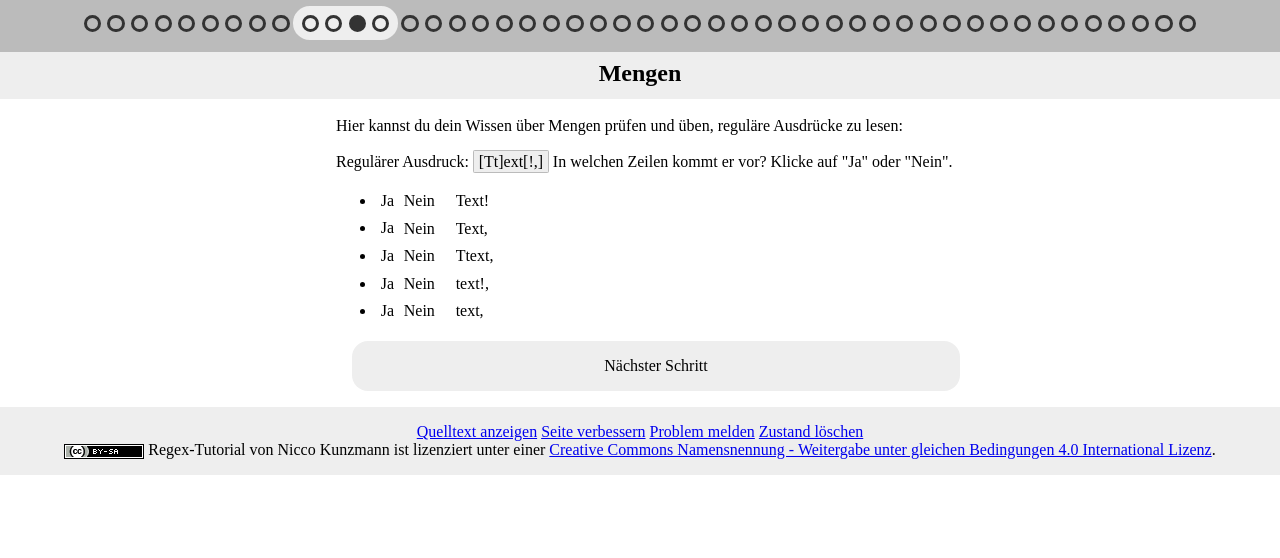
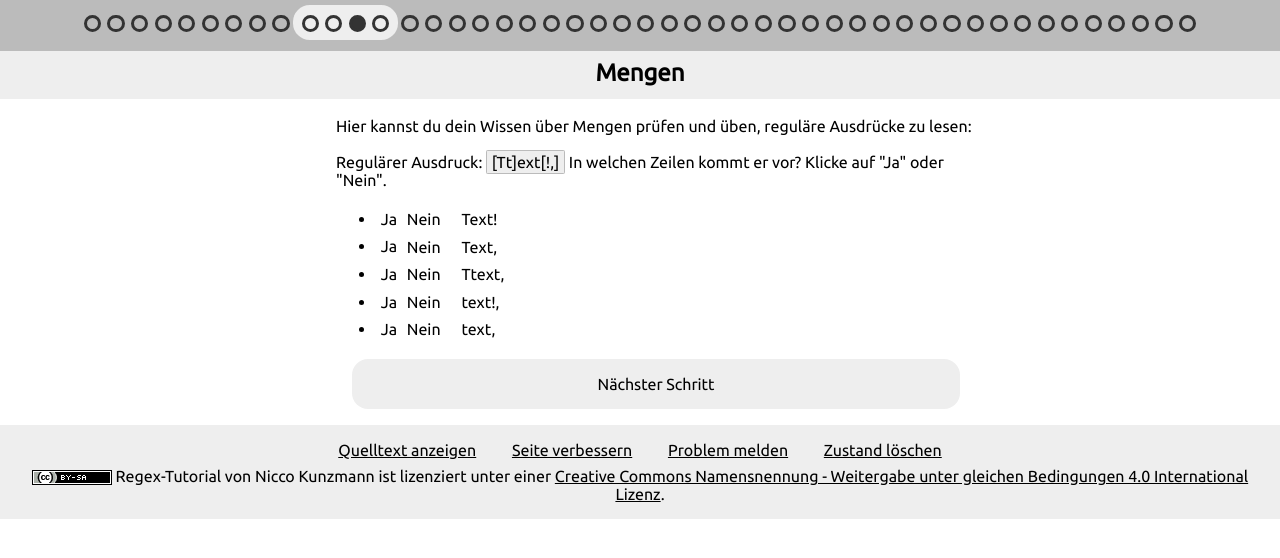
Before and after one commit to CoderDojoPotsdam/regex-tutorial, a Jekyll site: the page built from tutorial/04-mengen-03.html, in a window 1280 px wide. Shown: the top 558 px of the page. Built offline with Jekyll 4.4.1, drawn with Linux system fonts in a browser that asks for light colours.

Commit message:
change links in footer

```diff
--- a/_layouts/exercise.html
+++ b/_layouts/exercise.html
@@ -13,6 +13,7 @@
     <link type="text/css" rel="stylesheet" href="../css/hint.css" media="screen"/>
     <link type="text/css" rel="stylesheet" href="../css/progress.css" media="screen"/>
     <link type="text/css" rel="stylesheet" href="../css/requirements.css" media="screen"/>
+    <link type="text/css" rel="stylesheet" href="../css/Ubuntu.css" media="screen"/>
     <meta charset="utf-8">
     <title>{{ page.title | escape }} - Interaktive Einführung in Reguläre Ausdrücke</title>
     <script type="text/javascript">
--- a/css/tutorial.css
+++ b/css/tutorial.css
@@ -87,6 +87,19 @@ footer img {
   vertical-align: middle;
 }
 
+footer .links {
+  padding-bottom: 0.5em;
+}
+footer .links a {
+  margin-left: 1em;
+  margin-right: 1em;
+  white-space: nowrap;
+}
+
+footer a {
+  color: black;
+}
+
 .next-page {
   text-align: center;
   display: block;
```
